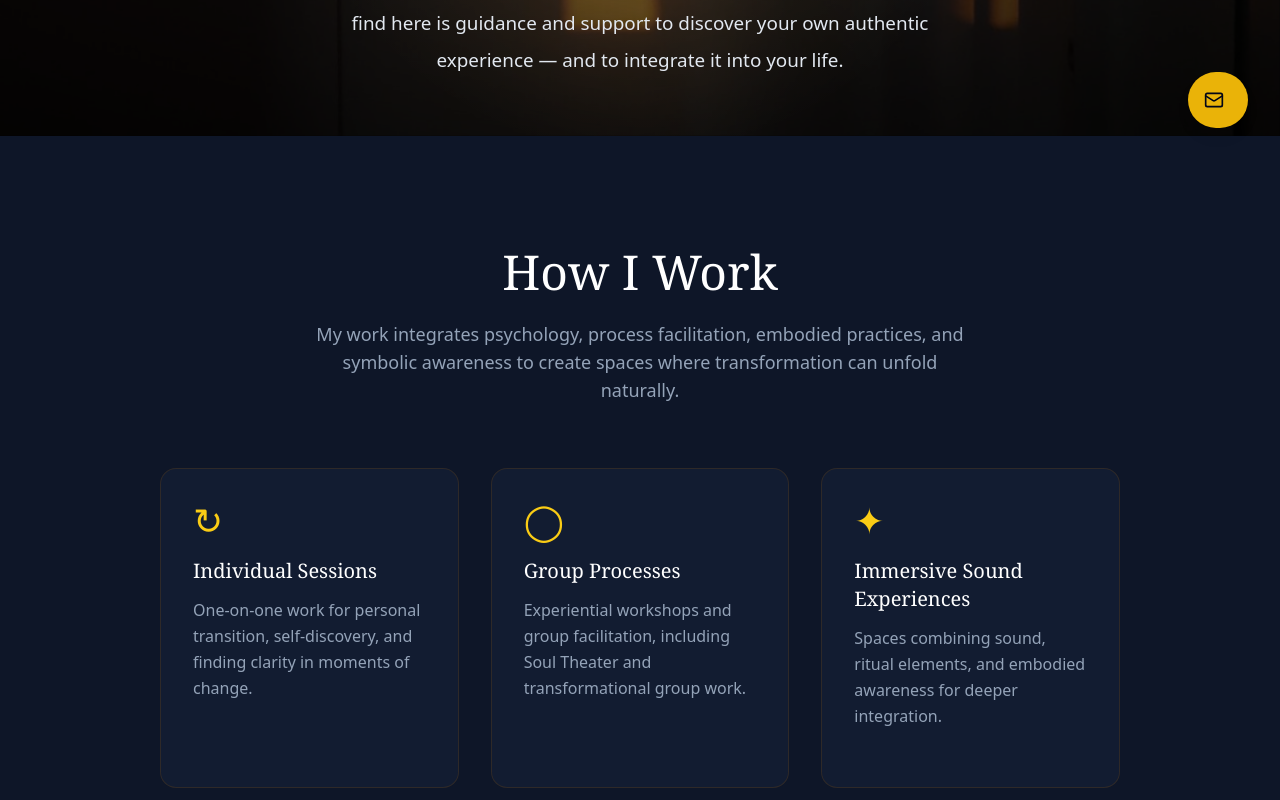
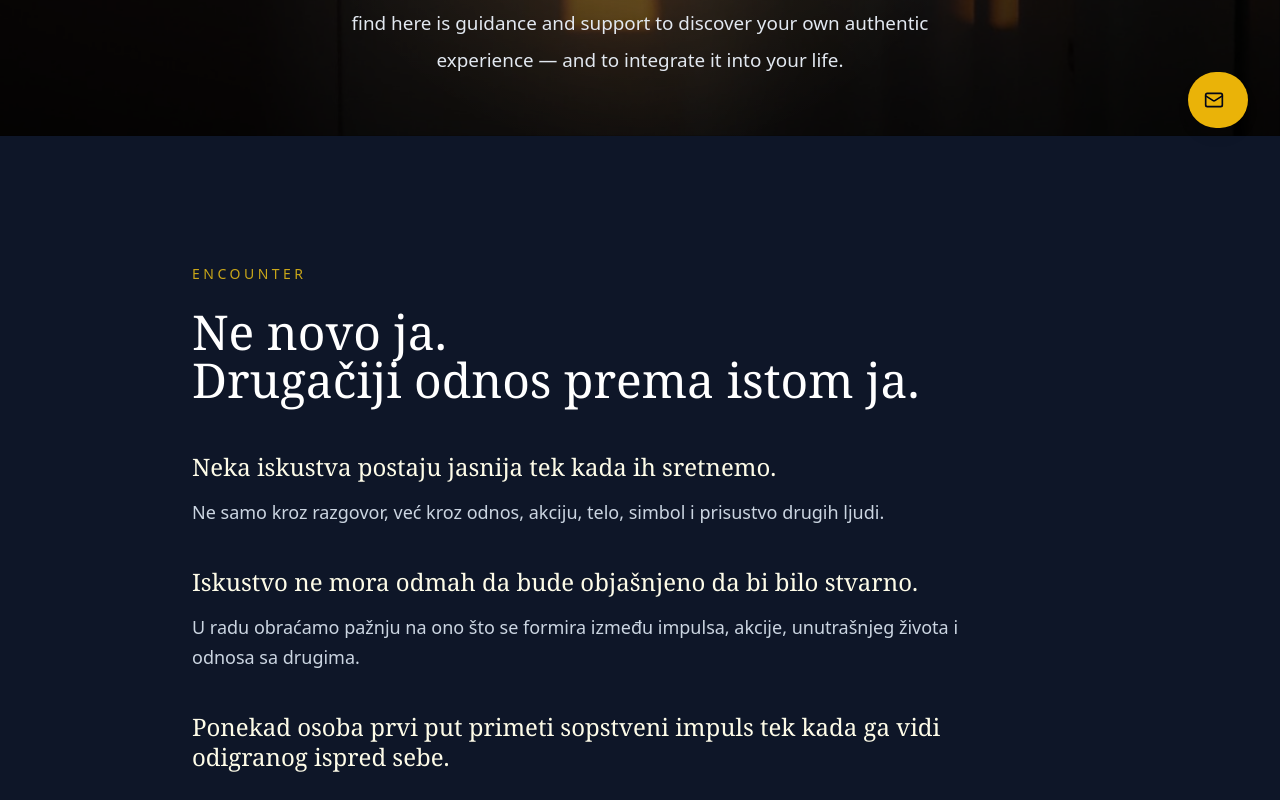
Before and after one commit to tihomirapsiholog/tihomira, a React (Create React App) app: page /en in a window 1280 px wide. Shown: the part 640-1440 px from the top of the page. Built offline with nearby package versions, Linux system fonts and the light colour scheme; the HTML template or start-up script is replaced by a standard one.

Commit message:
Update HomePage.jsx

```diff
--- a/src/pages/HomePage.jsx
+++ b/src/pages/HomePage.jsx
@@ -169,73 +169,47 @@ export default function HomePage({ setCurrentPage, t }) {
         </div>
       </div>
         </section>
+<section className="bg-[#0e1628] px-6 py-28 md:py-32">
+  <div className="mx-auto max-w-4xl reveal">
+    <p className="mb-6 text-sm uppercase tracking-[0.25em] text-yellow-400/80">
+      Encounter
+    </p>
 
-        <section className="bg-[#0e1628] py-24 md:py-28">
-          <div className="mx-auto max-w-5xl px-4 sm:px-6 lg:px-8">
-            <h2 className="mb-6 text-center font-serif text-4xl text-white md:text-5xl reveal">
-              {t.home.howIWork}
+    <h2 className="max-w-3xl font-serif text-4xl leading-tight text-white md:text-5xl">
+      Ne novo ja.
+      <br />
+      Drugačiji odnos prema istom ja.
     </h2>
 
-            <p className="mx-auto mb-16 max-w-2xl text-center text-lg text-slate-400 reveal">
-              {t.home.workDescription}
+    <div className="mt-12 space-y-10 text-slate-300">
+      <div className="max-w-3xl space-y-4">
+        <p className="font-serif text-2xl leading-tight text-yellow-50">
+          Neka iskustva postaju jasnija tek kada ih sretnemo.
         </p>
 
-            <div className="grid gap-8 md:grid-cols-3">
-              {[
-                {
-                  icon: '↻',
-                  title: t.home.pillar1Title,
-                  desc: t.home.pillar1Desc,
-                  question: t.home.pillar1Question,
-                },
-                {
-                  icon: '◯',
-                  title: t.home.pillar2Title,
-                  desc: t.home.pillar2Desc,
-                  question: t.home.pillar2Question,
-                },
-                {
-                  icon: '✦',
-                  title: t.home.pillar3Title,
-                  desc: t.home.pillar3Desc,
-                  question: t.home.pillar3Question,
-                },
-              ].map((item, i) => (
-                <div
-                  key={i}
-                  className="group h-80 cursor-pointer reveal"
-                  style={{ perspective: '1000px' }}
-                >
-                  <div
-                    className="relative h-full w-full transition-transform duration-700"
-                    style={{ transformStyle: 'preserve-3d' }}
-                    onMouseEnter={(e) => {
-                      e.currentTarget.style.transform = 'rotateY(180deg)';
-                    }}
-                    onMouseLeave={(e) => {
-                      e.currentTarget.style.transform = 'rotateY(0deg)';
-                    }}
-                  >
-                    <div
-                      className="absolute inset-0 rounded-2xl border border-yellow-700/20 bg-[#121c31] p-8 hover:border-yellow-500/40 hover:shadow-xl"
-                      style={{ backfaceVisibility: 'hidden' }}
-                    >
-                      <div className="mb-4 text-4xl text-yellow-400">{item.icon}</div>
-                      <h3 className="mb-3 font-serif text-xl text-white">{item.title}</h3>
-                      <p className="leading-relaxed text-slate-400">{item.desc}</p>
+        <p className="text-lg leading-relaxed">
+          Ne samo kroz razgovor, već kroz odnos, akciju, telo, simbol i
+          prisustvo drugih ljudi.
+        </p>
       </div>
 
-                    <div
-                      className="absolute inset-0 flex items-center justify-center rounded-2xl border border-yellow-500/40 bg-[#1a2540] p-8"
-                      style={{ backfaceVisibility: 'hidden', transform: 'rotateY(180deg)' }}
-                    >
-                      <p className="text-center font-serif text-lg italic leading-relaxed text-yellow-100">
-                        {item.question}
+      <div className="max-w-3xl space-y-4">
+        <p className="font-serif text-2xl leading-tight text-yellow-50">
+          Iskustvo ne mora odmah da bude objašnjeno da bi bilo stvarno.
+        </p>
+
+        <p className="text-lg leading-relaxed">
+          U radu obraćamo pažnju na ono što se formira između impulsa,
+          akcije, unutrašnjeg života i odnosa sa drugima.
         </p>
       </div>
+
+      <div className="max-w-3xl space-y-4">
+        <p className="font-serif text-2xl leading-tight text-yellow-50">
+          Ponekad osoba prvi put primeti sopstveni impuls tek kada ga vidi
+          odigranog ispred sebe.
+        </p>
       </div>
-                </div>
-              ))}
     </div>
   </div>
 </section>
@@ -313,34 +287,6 @@ export default function HomePage({ setCurrentPage, t }) {
     </div>
   </div>
 </section>
-        <section className="bg-[#10192c] py-20 md:py-24">
-          <div className="mx-auto max-w-5xl px-4 sm:px-6 lg:px-8">
-            <div className="grid items-center gap-10 rounded-2xl border border-yellow-700/20 bg-[#121c31] p-8 md:grid-cols-2 reveal">
-              <div>
-                <p className="mb-3 text-sm uppercase tracking-[0.3em] text-yellow-400">
-                  Zoom Maestra
-                </p>
-                <h2 className="mb-4 font-serif text-3xl text-white md:text-4xl">
-                  {t.home.zoomTitle}
-                </h2>
-                <p className="leading-relaxed text-slate-300">
-                  {t.home.zoomText}
-                </p>
-              </div>
-
-              <div className="flex md:justify-end">
-                <button
-                  onClick={() => setCurrentPage('/zoom-maestra')}
-                  className="inline-flex items-center gap-2 rounded-full bg-yellow-500 px-8 py-3 font-medium text-slate-950 transition-colors hover:bg-yellow-400"
-                >
-                  {t.home.zoomButton}
-                  <ArrowRight size={18} />
-                </button>
-              </div>
-            </div>
-          </div>
-        </section>
-
         <section className="bg-gradient-to-r from-[#0a0f1a] via-[#111827] to-[#0a0f1a] py-24 md:py-28 text-white">
           <div className="mx-auto max-w-3xl px-4 text-center sm:px-6 lg:px-8 reveal">
             <h2 className="mb-6 font-serif text-4xl md:text-5xl">{t.home.ready}</h2>
```
Lines whose indentation alone changed are shown as unchanged.
